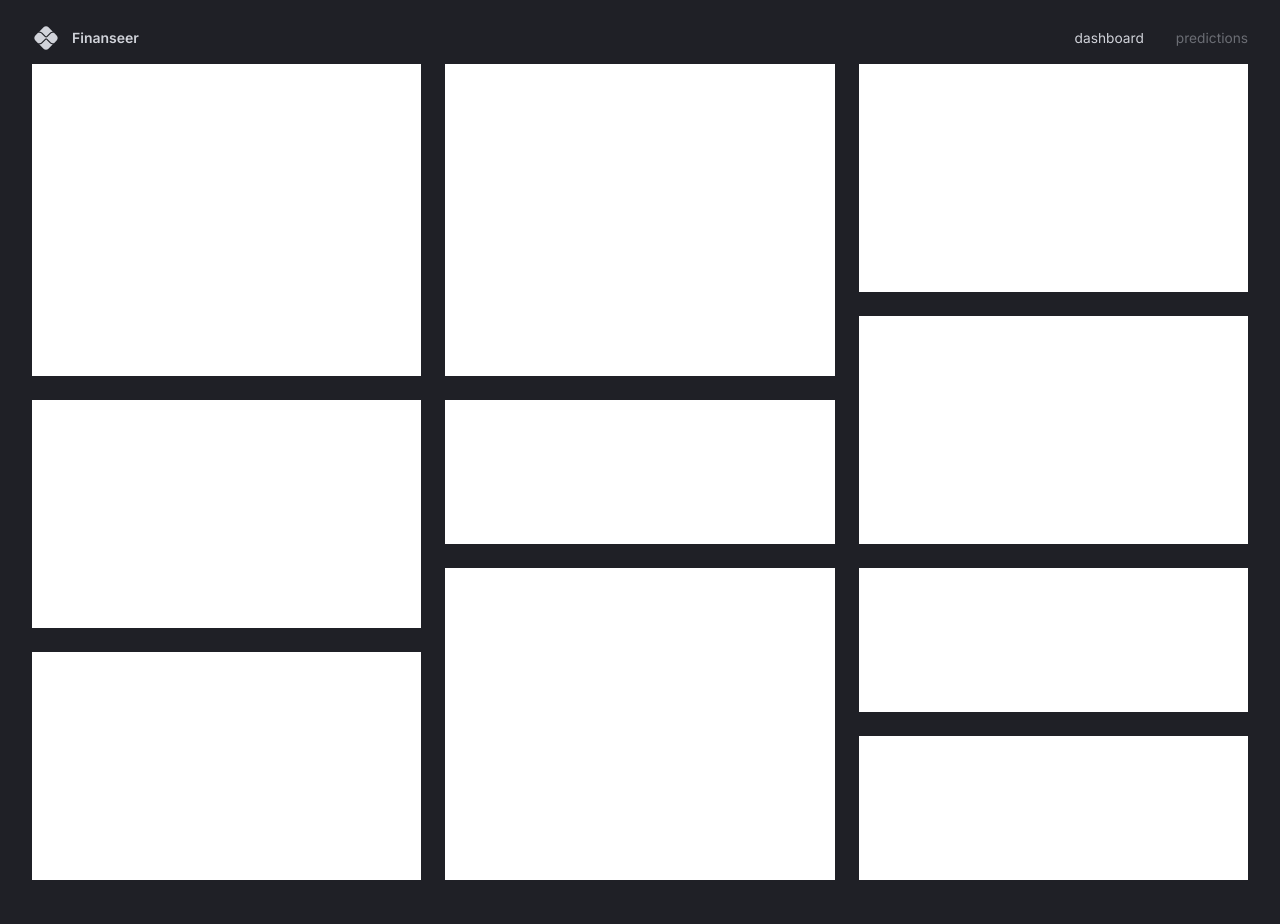
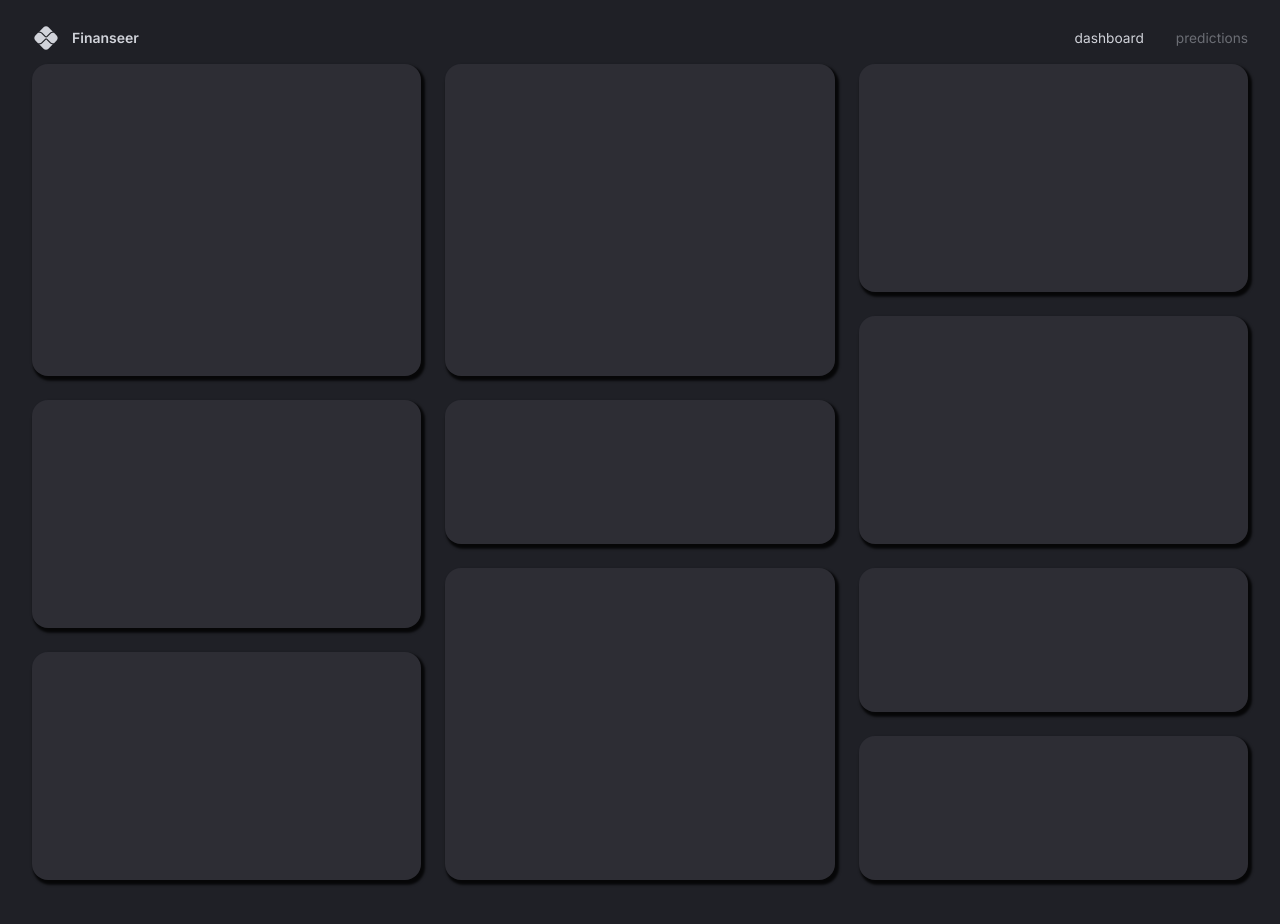
Before and after one commit to gamitej/Adv-dashboard-frontend, a React (Vite) app: page / in a window 1280 px wide. Shown: the top 924 px of the page. Built offline with nearby package versions, Linux system fonts and the light colour scheme.

Commit message:
gird layout done for dashboard

```diff
--- /dev/null
+++ b/src/components/DashboardBox.tsx
@@ -0,0 +1,10 @@
+import { Box } from "@mui/material";
+import { styled } from "@mui/system";
+
+const DashboardBox = styled(Box)(({ theme }) => ({
+  backgroundColor: theme.palette.background.light,
+  borderRadius: "1rem",
+  boxShadow: "0.15rem 0.2rem 0.15rem 0.1rem rgba(0,0,0,.8)",
+}));
+
+export default DashboardBox;
--- a/src/scenes/dashboard/index.tsx
+++ b/src/scenes/dashboard/index.tsx
@@ -1,9 +1,9 @@
-import { Box } from "@mui/material";
-import React from "react";
+import DashboardBox from "@/components/DashboardBox";
+import { Box, useMediaQuery } from "@mui/material";
 
 type Props = {};
 
-const gridTemplate = `
+const gridTemplateLargeScreens = `
    "a b c"
    "a b c"
    "a b c"
@@ -14,33 +14,77 @@
    "g h i"
    "g h j"
    "g h j"
+`;
 
-
+const gridTemplateSmallScreens = `
+   "a"
+   "a"
+   "a"
+   "a"
+   "b"
+   "b"
+   "b"
+   "b"
+   "c"
+   "c"
+   "c"
+   "d"
+   "d"
+   "d"
+   "e"
+   "e"
+   "f"
+   "f"
+   "f"
+   "g"
+   "g"
+   "g"
+   "h"
+   "h"
+   "h"
+   "h"
+   "i"
+   "i"
+   "j"
+   "j"
 `;
 
 const Dashboard = (props: Props) => {
+  const isAboveMediumScreens = useMediaQuery("(min-width:1200px");
+
+  /**
+   * JSX
+   */
   return (
     <Box
       width="100%"
       height="100%"
       display="grid"
       gap="1.5rem"
-      sx={{
-        gridTemplateColumns: "repeat(3,minmax(370px,1fr))",
-        gridTemplateRows: "repeat(10,minmax(60px,1fr))",
-        gridTemplateAreas: gridTemplate,
-      }}
+      sx={
+        isAboveMediumScreens
+          ? {
+              gridTemplateColumns: "repeat(3,minmax(370px,1fr))",
+              gridTemplateRows: "repeat(10,minmax(60px,1fr))",
+              gridTemplateAreas: gridTemplateLargeScreens,
+            }
+          : {
+              gridAutoColumns: "1fr",
+              gridAutoRows: "80px",
+              gridTemplateAreas: gridTemplateSmallScreens,
+            }
+      }
     >
-      <Box gridArea="a" bgcolor="#fff"></Box>
-      <Box gridArea="b" bgcolor="#fff"></Box>
-      <Box gridArea="c" bgcolor="#fff"></Box>
-      <Box gridArea="d" bgcolor="#fff"></Box>
-      <Box gridArea="e" bgcolor="#fff"></Box>
-      <Box gridArea="f" bgcolor="#fff"></Box>
-      <Box gridArea="g" bgcolor="#fff"></Box>
-      <Box gridArea="h" bgcolor="#fff"></Box>
-      <Box gridArea="i" bgcolor="#fff"></Box>
-      <Box gridArea="j" bgcolor="#fff"></Box>
+      <DashboardBox gridArea="a"></DashboardBox>
+      <DashboardBox gridArea="b"></DashboardBox>
+      <DashboardBox gridArea="c"></DashboardBox>
+      <DashboardBox gridArea="d"></DashboardBox>
+      <DashboardBox gridArea="e"></DashboardBox>
+      <DashboardBox gridArea="f"></DashboardBox>
+      <DashboardBox gridArea="g"></DashboardBox>
+      <DashboardBox gridArea="h"></DashboardBox>
+      <DashboardBox gridArea="i"></DashboardBox>
+      <DashboardBox gridArea="j"></DashboardBox>
     </Box>
   );
 };
```
